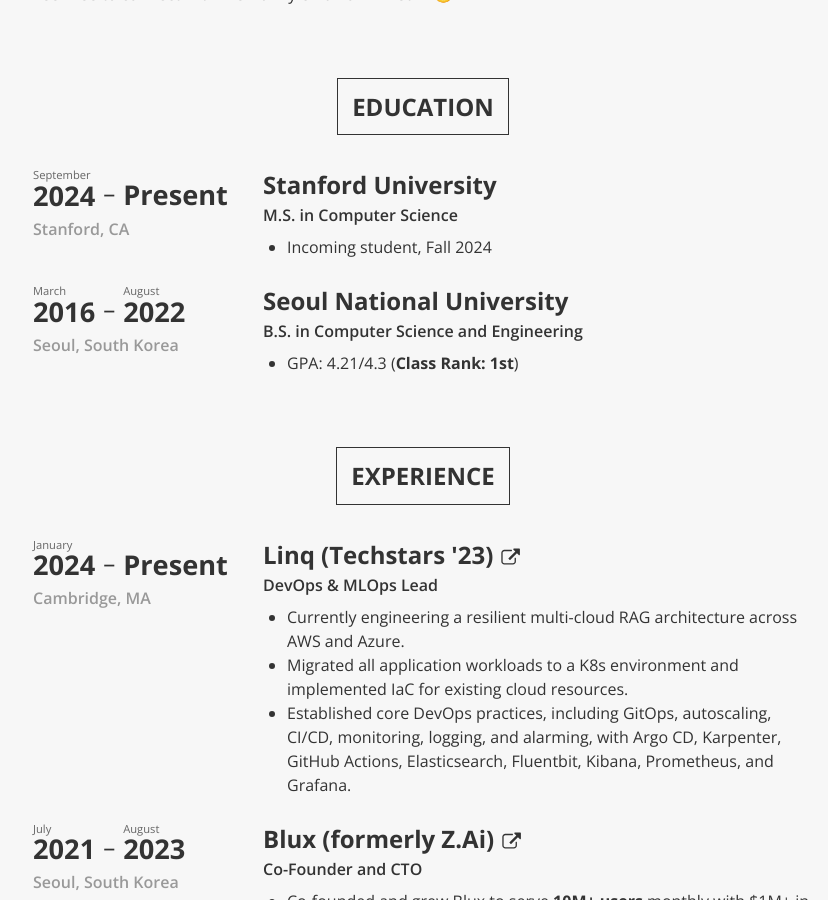
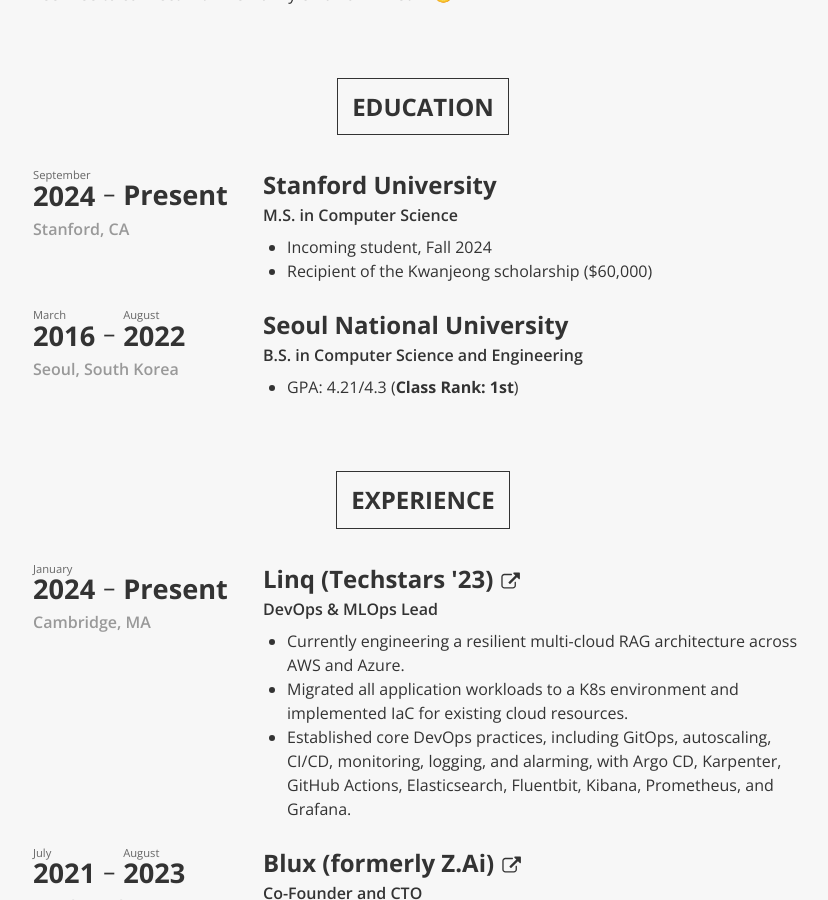
Before and after one commit to StuartSul/StuartSul.github.io_src, a Jekyll site: the page built from index.html, in a window 1280 px wide and 900 px high, scrolled down 1108 px. Shown: the whole window, without its empty margins (217-1045 px from the left). Built offline with Jekyll 4.4.1, drawn with Linux system fonts in a browser that asks for light colours.

Commit message:
[feat] Add scholarship info

```diff
--- a/_data/about.yaml
+++ b/_data/about.yaml
@@ -13,6 +13,7 @@
       start-year: 2024
     descriptions:
     - Incoming student, Fall 2024
+    - Recipient of the Kwanjeong scholarship ($60,000)
   - heading: Seoul National University
     subheading: B.S. in Computer Science and Engineering
     location: Seoul, South Korea
```
